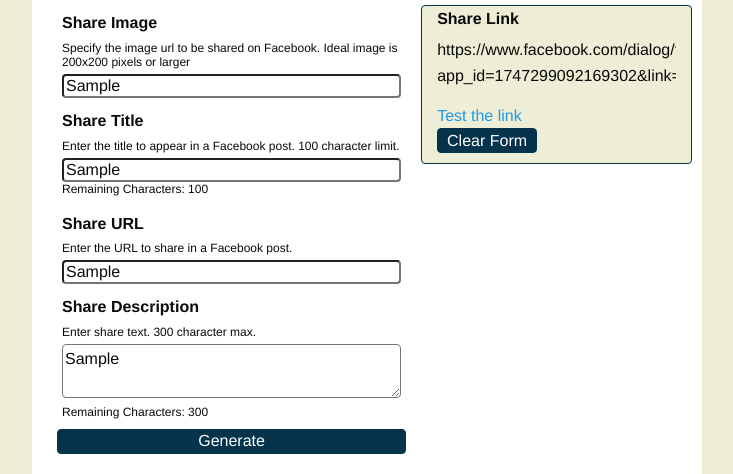
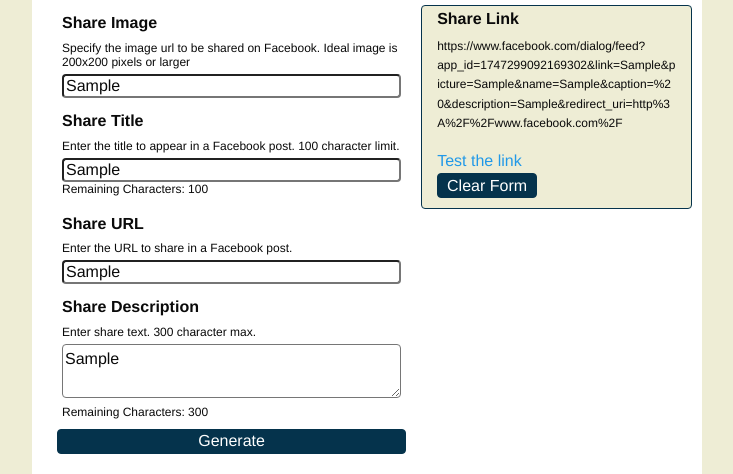
Before and after one commit to BaltimoreBirds/fBShareGenerator, a website: page project/views/index.html in a window 1280 px wide. Both pictures are taken after typing "Sample", "Sample", "Sample", "Sample" into the empty fields and a click on the input "Generate". Shown: the part 571-1045 px from the top of the page, without its empty margins (273-1006 px from the left). Drawn offline with nearby package versions, Linux system fonts and the light colour scheme; files that its build step writes are made by us from their sources; files whose address does not match are found by name.

Commit message:
break words in output

```diff
--- a/project/public/css/generator.css
+++ b/project/public/css/generator.css
@@ -35,7 +35,23 @@
 	background-color: #EEEDD5;
 }
 p.linkOutput{
+	font-size: 12px;
 	overflow: hidden;
+  /* These are technically the same, but use both */
+  overflow-wrap: break-word;
+  word-wrap: break-word;
+
+  -ms-word-break: break-all;
+  /* This is the dangerous one in WebKit, as it breaks things wherever */
+  word-break: break-all;
+  /* Instead use this non-standard one: */
+  word-break: break-word;
+
+  /* Adds a hyphen where the word breaks, if supported (No Blink) */
+  -ms-hyphens: auto;
+  -moz-hyphens: auto;
+  -webkit-hyphens: auto;
+  hyphens: auto;
 }
 input[type="submit"], button{
 	background-color: #05334C;
```
